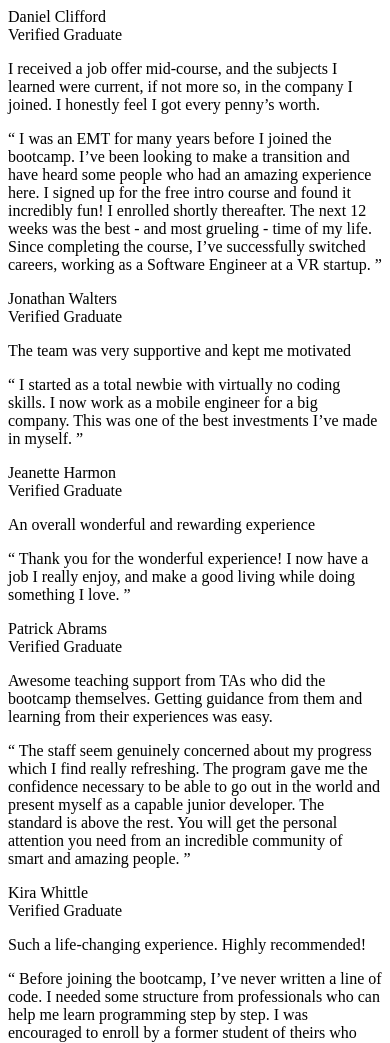
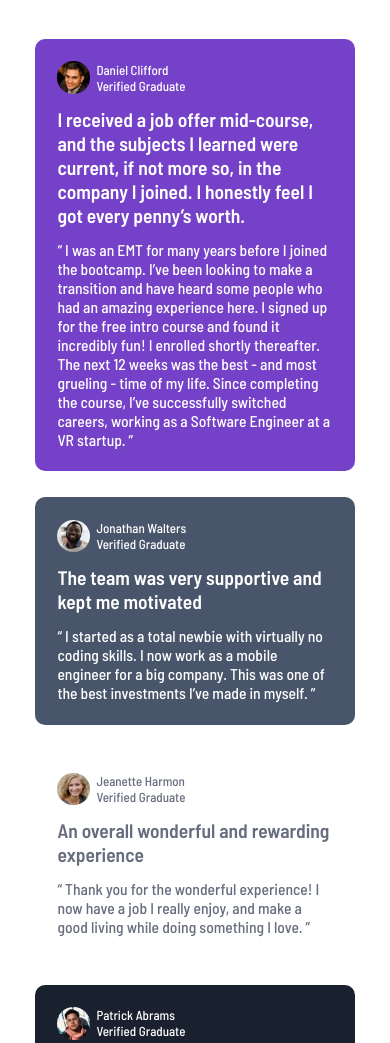
Before and after one commit to matteomurgioni/testimonial-grid-section, a plain HTML site: page index.html in a window 390 px wide. Shown: the top 1043 px of the page. Drawn offline with Linux system fonts and the light colour scheme.

Commit message:
mobile style
style for basic mobile

```diff
--- a/index.html
+++ b/index.html
@@ -3,6 +3,9 @@
 <head>
   <meta charset="UTF-8">
   <meta name="viewport" content="width=device-width, initial-scale=1.0"> <!-- displays site properly based on user's device -->
+  <link rel="preconnect" href="https://fonts.googleapis.com">
+  <link rel="preconnect" href="https://fonts.gstatic.com" crossorigin>
+  <link href="https://fonts.googleapis.com/css2?family=Barlow+Semi+Condensed:wght@400;500;600&display=swap" rel="stylesheet">
 
   <link rel="stylesheet" href="./style.css">
 
@@ -12,17 +15,20 @@
 
   <!-- Feel free to remove these styles or customise in your own stylesheet 👍 -->
   <style>
+    html { font-size: 13px; }
     .attribution { font-size: 11px; text-align: center; }
     .attribution a { color: hsl(228, 45%, 44%); }
   </style>
 </head>
 <body>
   <main>
-    <div class="box">
+    <div class="box" id="daniel">
       <div class="profile">
         <div class="profile-pic"></div>
+        <div class="profile-text">
           <div class="name">Daniel Clifford</div>
           <div class="profession">Verified Graduate</div>
+        </div>
       </div>
       <div class="big-text">
         <p>
@@ -41,11 +47,13 @@
       </div>
     </div>
 
-    <div class="box">
+    <div class="box" id="jonh">
       <div class="profile">
         <div class="profile-pic"></div>
+        <div class="profile-text">
           <div class="name">Jonathan Walters</div>
           <div class="profession">Verified Graduate</div>
+        </div>
       </div>
       <div class="big-text">
         <p>
@@ -60,11 +68,13 @@
       </div>
     </div>
 
-    <div class="box">
+    <div class="box" id="jane">
       <div class="profile">
         <div class="profile-pic"></div>
+        <div class="profile-text">
           <div class="name">Jeanette Harmon</div>
           <div class="profession">Verified Graduate</div>
+        </div>
       </div>
       <div class="big-text">
         <p>
@@ -79,11 +89,13 @@
       </div>
     </div>
 
-    <div class="box">
+    <div class="box" id="patrick">
       <div class="profile">
         <div class="profile-pic"></div>
+        <div class="profile-text">
           <div class="name">Patrick Abrams</div>
           <div class="profession">Verified Graduate</div>
+        </div>
       </div>
       <div class="big-text">
         <p>
@@ -101,11 +113,13 @@
       </div>
     </div>
 
-    <div class="box">
+    <div class="box" id="kira">
       <div class="profile">
         <div class="profile-pic"></div>
+        <div class="profile-text">
           <div class="name">Kira Whittle</div>
           <div class="profession">Verified Graduate</div>
+        </div>
       </div>
       <div class="big-text">
         <p>
--- a/style.css
+++ b/style.css
@@ -0,0 +1,92 @@
+* {
+    padding: 0;
+    margin: 0;
+    box-sizing: border-box;
+}
+
+main {
+    margin-top: 10%;
+    margin-bottom: 10%;
+    display: grid;
+
+    place-content: center;
+    grid-template-columns: 320px;
+    gap: 2rem;
+
+    font-family: "Barlow Semi Condensed", sans-serif;
+    font-weight: 500;
+    font-style: normal;
+}
+
+.box {
+    display: flex;
+    flex-direction: column;
+    justify-content: space-between;
+    padding: min(4rem, 7%);
+
+    color: white;
+    border-radius: 10px;
+}
+
+
+#daniel { background-color: hsl(263, 55%, 52%); }
+
+#jonh { background-color: hsl(217, 19%, 35%); }
+
+#jane, #kira  { background-color: white; color: hsl(224, 10%, 45%);}
+
+#patrick { background-color: hsl(219, 29%, 14%); }
+
+
+.box .profile {
+    display: flex;
+    padding-bottom: 1rem;
+}
+
+.box .profile-pic {
+    width: 2.5rem;
+    height: 2.5rem;
+    border-radius: 50%;
+    background-repeat: no-repeat;
+    background-position: center;
+    background-size: cover;
+    margin-right: 0.5rem;
+}
+
+#daniel .profile-pic {
+    background-image: url(./images/image-daniel.jpg);
+}
+
+#jonh .profile-pic {
+    background-image: url(./images/image-jonathan.jpg);
+}
+
+#jane .profile-pic {
+    background-image: url(./images/image-jeanette.jpg);
+}
+
+#patrick .profile-pic {
+    background-image: url(./images/image-patrick.jpg);
+}
+
+#kira .profile-pic {
+    background-image: url(./images/image-kira.jpg);
+}
+
+.box .profile-text {
+    display: flex;
+    flex-direction: column;
+    justify-content: center;
+}
+
+.box .big-text {
+    font-weight: 600;
+    font-size: 1.5rem;
+
+    padding-bottom: 1rem;
+}
+
+.box .small-text {
+    font-weight: 500;
+    font-size: 1.2rem;
+}
```
Lines whose indentation alone changed are shown as unchanged.
